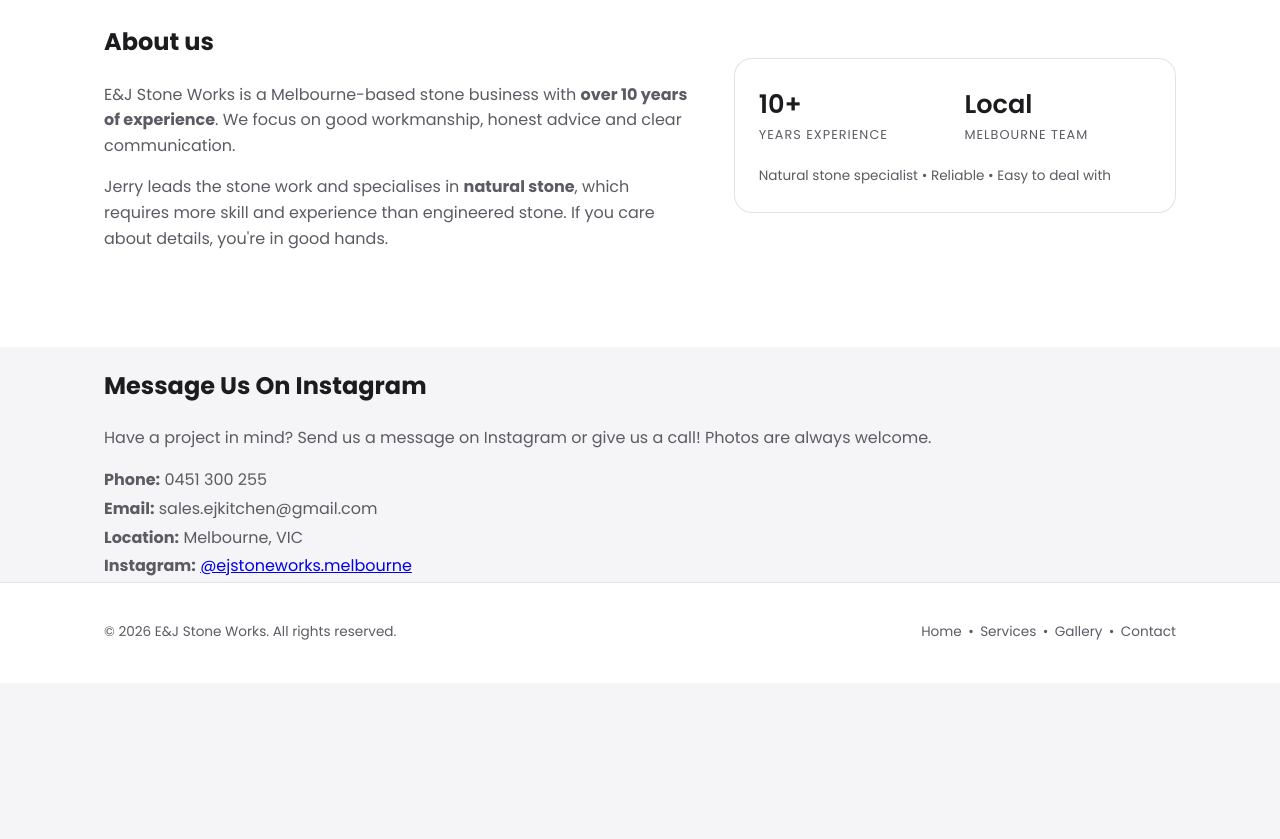
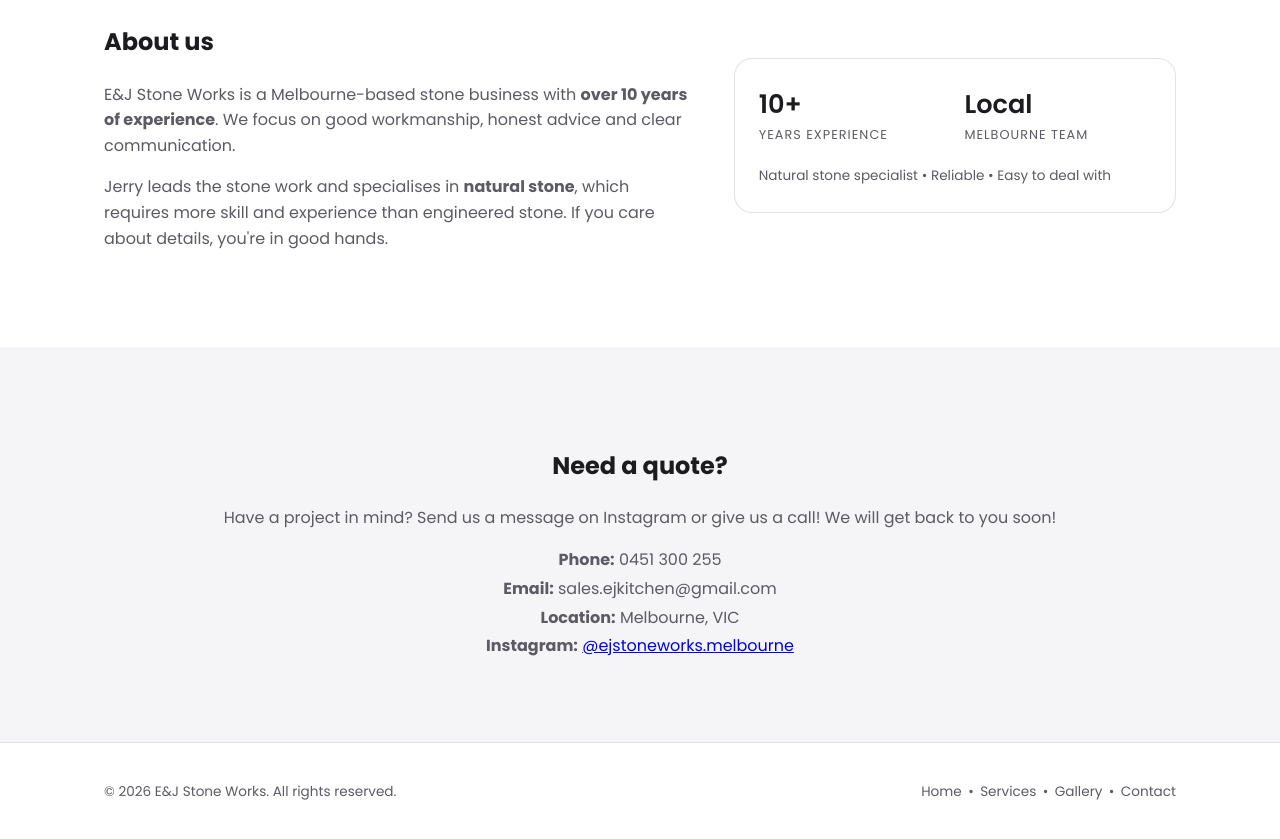
Before and after one commit to Ealise611/E-J_Stone_Works_Web_Project, a plain HTML site: page index.html in a window 1280 px wide. Shown: the part 2263-3102 px from the top of the page. Before the commit the page ends 2946 px from the top, so only its background shows below. Drawn offline with Linux system fonts and the light colour scheme.

Commit message:
change contact section

```diff
--- a/index.html
+++ b/index.html
@@ -285,10 +285,10 @@
       <section id="contact" class="contact">
         <div class="container">
           <div class="contact-text">
-            <h2>Message Us On Instagram</h2>
+            <h2>Need a quote?</h2>
             <p>
               Have a project in mind? Send us a message on Instagram or give us a call!
-              Photos are always welcome.
+              We will get back to you soon!
             </p>
 
             <div class="contact-details">
--- a/styles.css
+++ b/styles.css
@@ -450,6 +450,11 @@ body {
 
 /* Contact */
 
+.contact {
+    text-align: center;
+    padding: 80px 20px;
+}
+
 .contact-grid {
   display: grid;
   grid-template-columns: minmax(0, 1.4fr) minmax(0, 1.4fr);
```
